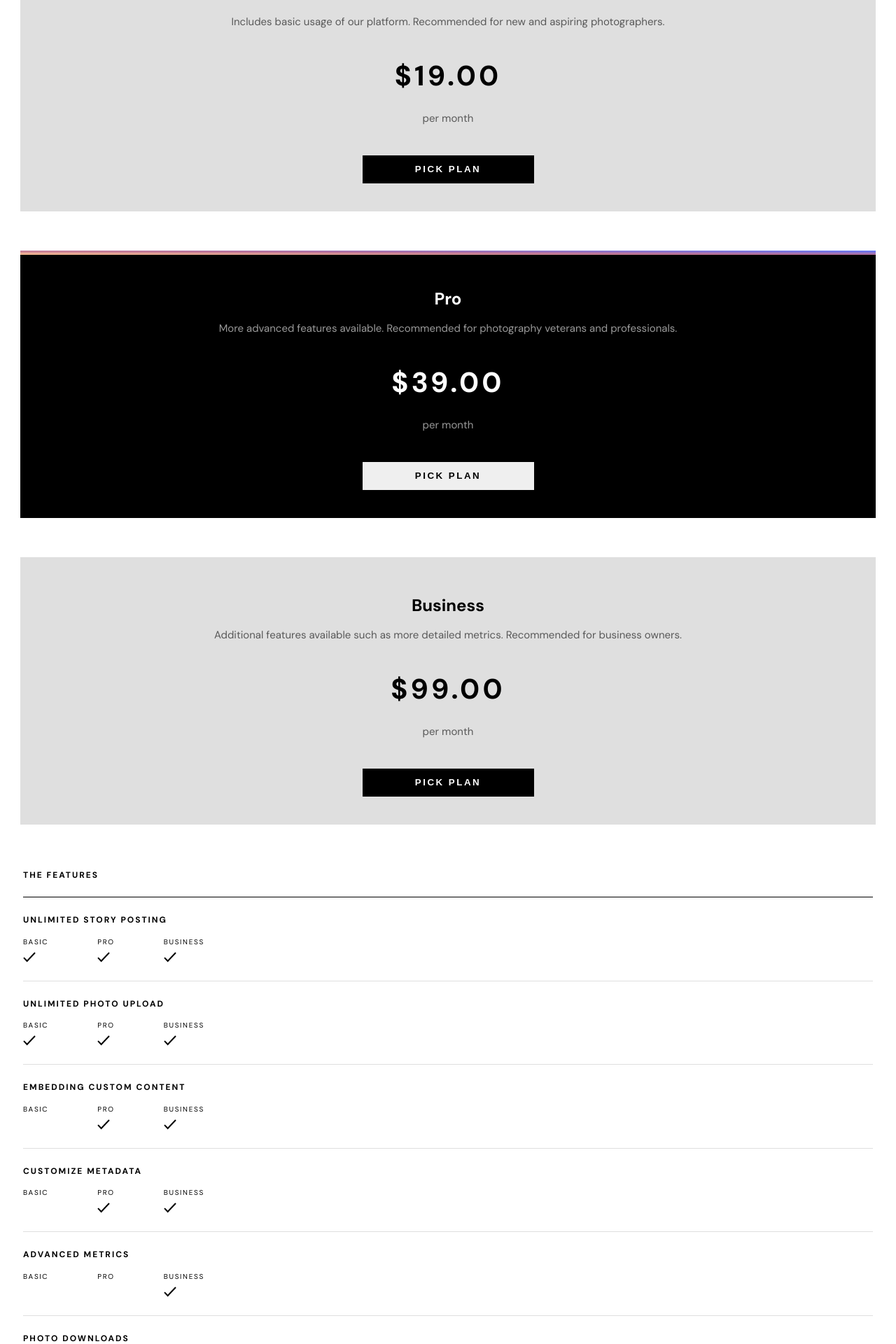
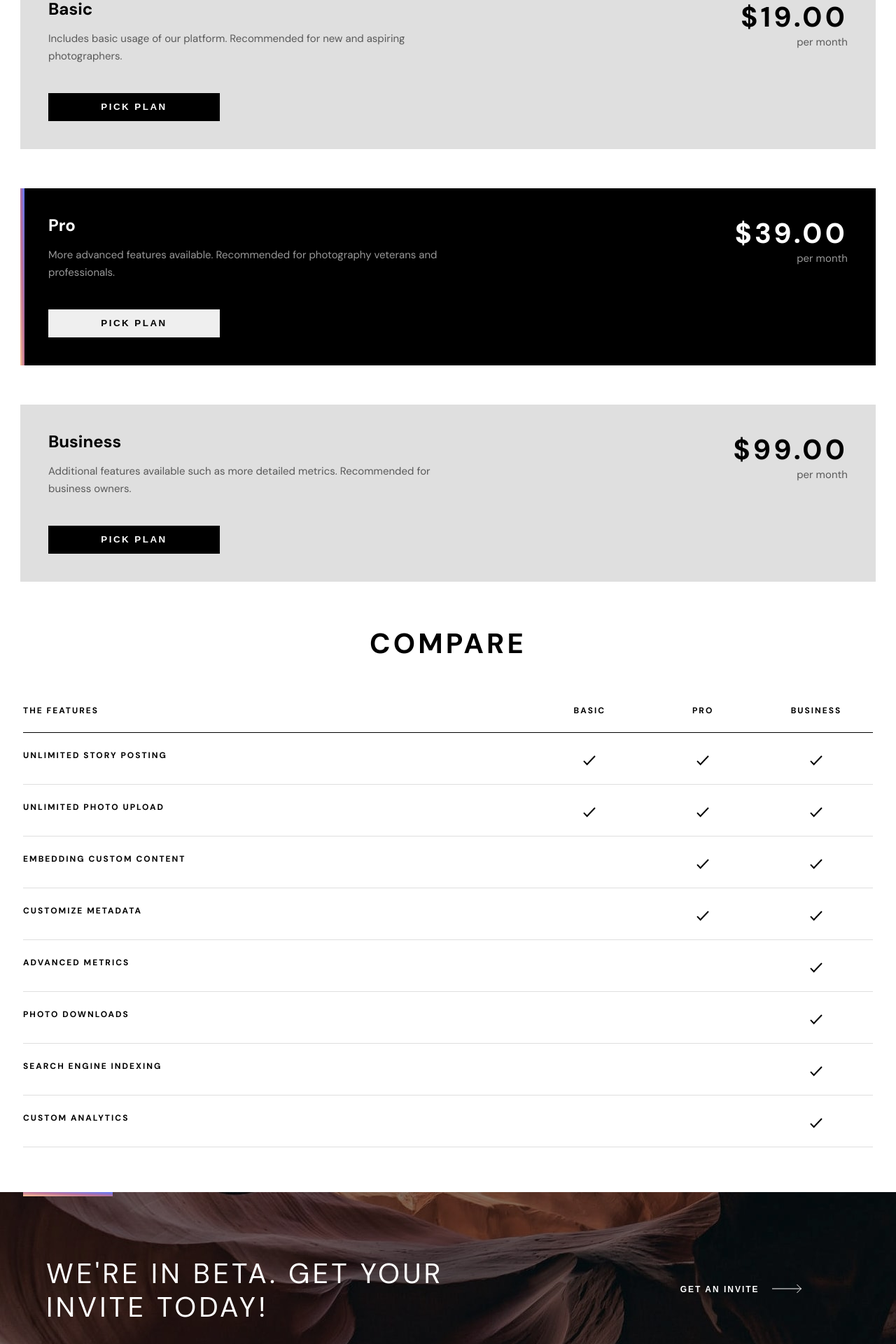
Before and after one commit to cornelia-schulz/fm-photosnaps, a React (Create React App) app: page /pricing in a window 1280 px wide. Shown: the part 880-2800 px from the top of the page at 70% size. Built offline with nearby package versions, Linux system fonts and the light colour scheme.

Commit message:
added tablet design to price page

```diff
--- a/src/components/FeatureCard.jsx
+++ b/src/components/FeatureCard.jsx
@@ -3,24 +3,24 @@ import check from '../assets/pricing/desktop/check.svg'
 function FeatureCard({featureCard}) {
     return (
         <div className="feature-card">
-            <h4>{featureCard.name}</h4>
+            <h4 className="feature-name">{featureCard.name}</h4>
             <div className="version-wrapper">
                 <div className="version">
-                    <p>BASIC</p>
+                    <p className="mobile-only">BASIC</p>
                     {featureCard.basic &&
-                        <img src={check} alt="tick" />
+                        <div><img src={check} alt="tick" /></div>
                     }
                 </div>
                 <div className="version">
-                <p>PRO</p>
+                <p className="mobile-only">PRO</p>
                     {featureCard.pro &&
-                        <img src={check} alt="tick" />
+                        <div><img src={check} alt="tick" /></div>
                     }
                 </div>
                 <div className="version">
-                <p>BUSINESS</p>
+                <p className="mobile-only">BUSINESS</p>
                     {featureCard.business &&
-                        <img src={check} alt="tick" />
+                        <div><img src={check} alt="tick" /></div>
                     }
                 </div>
             </div>
--- a/src/components/Features.jsx
+++ b/src/components/Features.jsx
@@ -3,7 +3,15 @@ import FeatureCard from "./FeatureCard"
 function Features({features}) {
 return (
   <div className="features-wrapper">
-    <h4 className="features-header">THE FEATURES</h4>
+    <h1 className="large-only">COMPARE</h1>
+    <div className="feature-headers">
+      <h4 className="features-header">THE FEATURES</h4>
+      <div className="version-headers">
+        <h4 className="feature-header large-only">BASIC</h4>
+        <h4 className="feature-header large-only">PRO</h4>
+        <h4 className="feature-header large-only">BUSINESS</h4>
+      </div>
+    </div>
     {features.map((feature, index) =>
       <FeatureCard featureCard={feature} key={index} />
     )}
--- a/src/components/PriceCard.jsx
+++ b/src/components/PriceCard.jsx
@@ -19,12 +19,19 @@ function PriceCard({priceCard, showYearly}) {
         {priceCard.darkMode &&
           <div className="price-card-highlight" />
         }
+        <div className="price-card-content">
           <h2>{priceCard.title}</h2>
           <p  className="opacity-60">{priceCard.text}</p>
+          <div className="price-card-price-wrapper mobile-only">
             <p className="pricetag">{price}</p>
-            {showYearly}
             <p className="opacity-60">{time}</p>
+          </div>
           <button className={"button " + (priceCard.darkMode ? '' : 'button-dark')}>PICK PLAN</button>
+        </div>
+        <div className="price-card-price-wrapper large-only">
+          <p className="pricetag">{price}</p>
+          <p className="opacity-60">{time}</p>
+        </div>
       </div>
     )
 }
--- a/src/pages/Pricing.jsx
+++ b/src/pages/Pricing.jsx
@@ -13,7 +13,6 @@ function Pricing() {
   const [showYearly, setShowYearly] = useState(false)
 
   const switchToggle = (e) => {
-    console.log('switch', e.target.checked)
     setShowYearly(e.target.checked)
   }
 
@@ -113,15 +112,15 @@ function Pricing() {
     <div className="pricing">
       <Header />
       {storyCards.map((storyCard, index) =>
-        <StoryCard card={storyCard} key={index} />
+        <StoryCard card={storyCard} index={index} key={index} />
       )}
       <div className="price-toggle-wrapper">
-      <p className="price-toggle-text">Monthly</p>
+      <p className={"price-toggle-text " + (showYearly ? 'font-normal' : 'font-bold')}>Monthly</p>
         <label className="price-toggle">
           <input className="price-toggle-input" type="checkbox" onChange={switchToggle} />
           <span className="slider round" />
         </label>
-        <p className="price-toggle-text">Yearly</p>
+        <p className={"price-toggle-text " + (showYearly ? 'font-bold' : 'font-normal')}>Yearly</p>
       </div>
       {priceCards.map((priceCard, index) =>
         <PriceCard priceCard={priceCard} key={index} showYearly={showYearly} />
--- a/src/styles/App.scss
+++ b/src/styles/App.scss
@@ -24,6 +24,18 @@ h4 {
     font-weight: 700;
     letter-spacing: 0.2rem;
     line-height: 1.6rem;
+}
+
+.font-normal {
+    font-weight: 400;
+}
+
+.font-bold {
+    font-weight: 700;
+}
+
+.large-only {
+    display: none;
 }
 
 .button {
@@ -383,7 +395,6 @@ h4 {
 
 .price-toggle-text {
     font-size: 1.8rem;
-    font-weight: 700;
     line-height: 2.5rem;
 }
 
@@ -492,8 +503,12 @@ h4 {
     margin: 6.4rem 3.3rem;
 
     .features-header {
-        border-bottom: 1px solid $black;
         padding-bottom: 2.3rem;
+    }
+
+    h1 {
+        margin-bottom: 6.4rem;
+        text-align: center;
     }
 }
 
@@ -520,6 +535,14 @@ h4 {
 }
 
 @media only screen and (min-width: 768px) {
+    .mobile-only {
+        display: none;
+    }
+
+    .large-only {
+        display: block;
+    }
+
     .button {
         height: 4rem;
         width: 15.8rem;
@@ -542,9 +565,9 @@ h4 {
     }
 
     .highlight {
-        height: 30.4rem;
+        height: 33%;
         left: 0;
-        top: 30%;
+        top: 33%;
         width: 0.6rem
     }
 
@@ -625,4 +648,81 @@ h4 {
         padding-top: 12.2rem;
         position: absolute;
     }
+
+    .beta-content {
+        align-items: center;
+        display: flex;
+        justify-content: space-between;
+        padding-left: 3.3rem;
+        padding-right: 3.3rem;
+    }
+
+    .beta-tagline {
+        flex-basis: 60%;
+        font-size: 4rem;
+        letter-spacing: 0.417rem;
+        line-height: 4.8rem;
+    }
+
+    .price-toggle-wrapper {
+        margin: 11.2rem auto 4rem;
+        width: 50%;
+    }
+
+    .price-card {
+        display: flex;
+        justify-content: space-between;
+        padding: 4rem;
+    }
+
+    .price-card-content {
+        flex-basis: 50%;
+        text-align: left;
+    }
+
+    .price-card-price-wrapper {
+        text-align: right;
+    }
+
+    .price-card-highlight {
+        height: 100%;
+        width: 0.6rem;
+    }
+
+    .pricetag {
+        margin-bottom: 0;
+        margin-top: 0;
+    }
+
+    .feature-card {
+        display: flex;
+        justify-content: space-around;
+    }
+
+    .version {
+        flex-basis: 33%;
+        margin: 0 auto;
+        text-align: center;
+    }
+
+    .feature-headers {
+        border-bottom: 0.1rem solid $black;
+        display: flex;
+        justify-content: space-around;
+    }
+
+    .features-header, .feature-name {
+        flex-basis: 60%;
+    }
+
+    .feature-header {
+        flex-basis: 33%;
+    }
+
+    .version-headers, .version-wrapper {
+        display: flex;
+        flex-basis: 40%;
+        justify-content: space-around;
+        text-align: center;
+    }
 }
```
Lines whose indentation alone changed are shown as unchanged.
